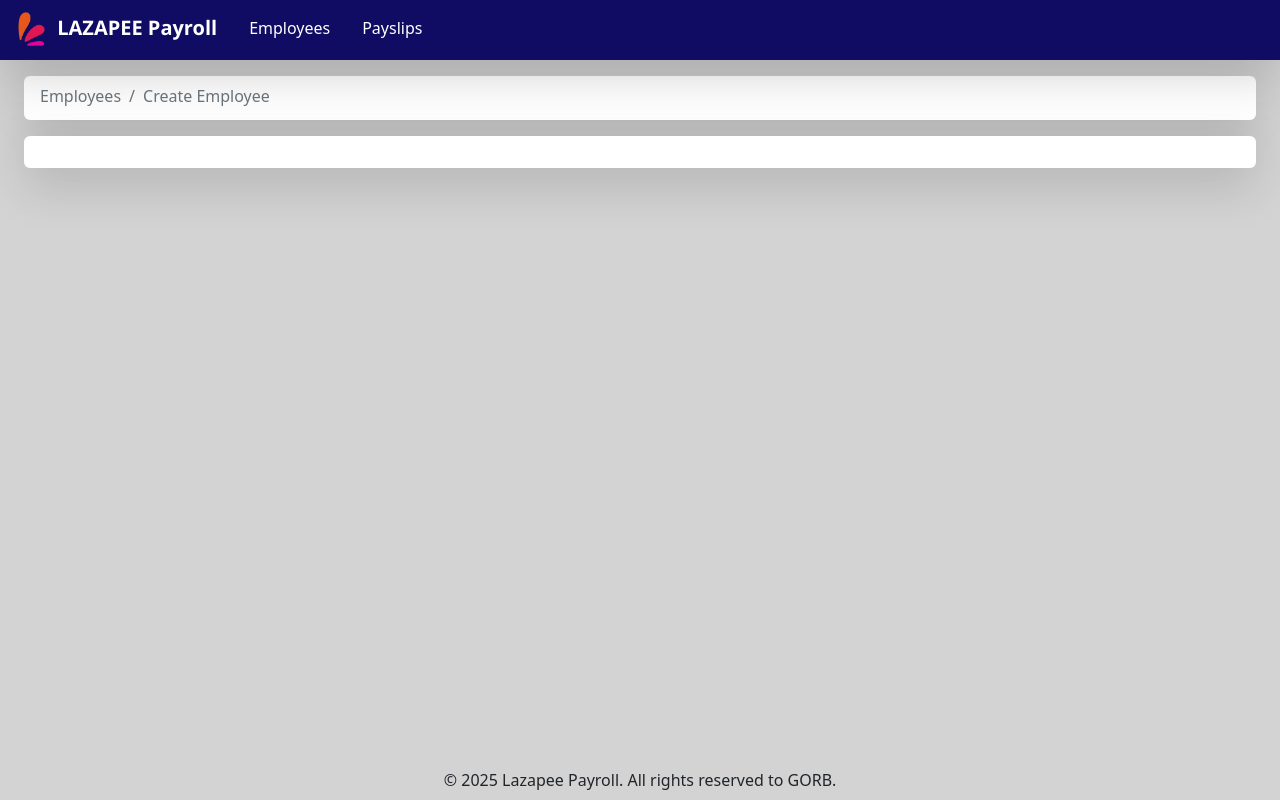
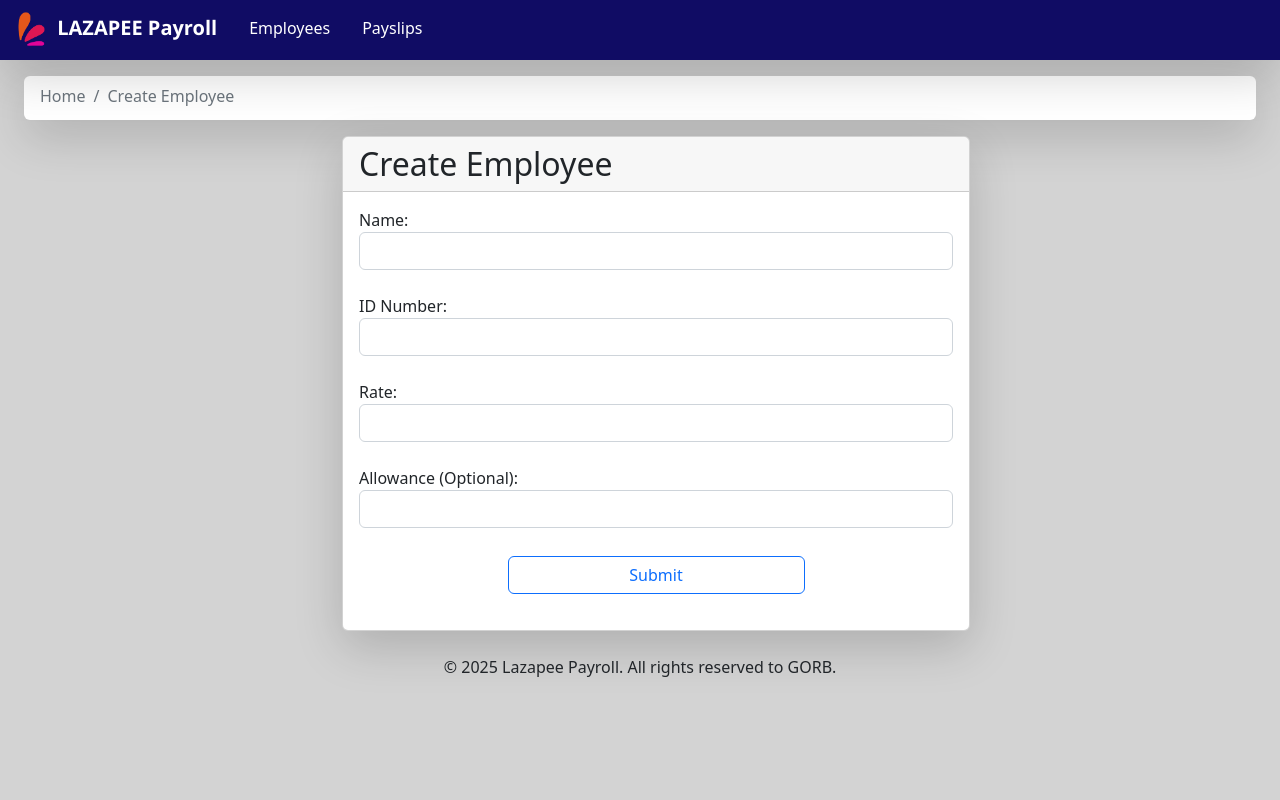
Before and after one commit to Pardigle/Gorb-FinalProject, a Django app: page /create_employee in a window 1280 px wide. Run offline with Django 5.2, Linux system fonts and the light colour scheme; some libraries are stand-ins or nearby versions.

Commit message:
Set-up create employee, update employee, delete employee

```diff
--- a/Lazapee/payroll_app/templates/payroll_app/base.html
+++ b/Lazapee/payroll_app/templates/payroll_app/base.html
@@ -3,6 +3,7 @@
 <html>
 
     <head>
+        <link rel="stylesheet" href="https://fonts.googleapis.com/css2?family=Material+Symbols+Outlined:opsz,wght,FILL,GRAD@20..48,100..700,0..1,-50..200&icon_names=search"/>
         <link rel="stylesheet" href="https://fonts.googleapis.com/css?family=Roboto:300,400,500,700|Material+Icons">
         <link rel="stylesheet" href="{% static '/bootstrap/css/bootstrap.min.css' %}">
         <link rel="stylesheet" href="{% static '/bootstrap/css/custom.css' %}">
@@ -22,30 +23,34 @@
                 <div>
                     <ul class="nav mb-1">
                         <li class="nav-item">
-                            <a class="nav-link text-white" href="{% url 'employees' %}">Employees</a>
+                            <a class="nav-link text-white" href="{% url 'employees' %}" style="font-weight: 200;">Employees</a>
                         </li>
                         <li class="nav-item">
-                            <a class="nav-link text-white" href="{% url 'payslips' %}">Payslips</a>
+                            <a class="nav-link text-white" href="{% url 'payslips' %}" style="font-weight: 200;">Payslips</a>
                         </li>
                     </ul>
                 </div>
             </div>
         </nav>
 
+        {% block alert %}
+        {% endblock %}
+
         <nav class="navbar bg-custom mx-4 p-2 px-3 shadow-lg rounded" style="background-color: white">
             {% block directory %}
             {% endblock %}
         </nav>
 
-        <nav class="navbar mt-3 mx-4 p-3 shadow-lg rounded" style="background-color: white">
-            {% block content %}
-            {% endblock %}
-        </nav>
+        {% block create %}
+        {% endblock %}
+
+        {% block content %}
+        {% endblock %}
 
     </body>
 
     <footer>
-        <nav class="navbar bg-custom fixed-bottom justify-content-center">
+        <nav class="navbar bg-custom justify-content-center">
             <div>&copy; 2025 Lazapee Payroll. All rights reserved to GORB.</div>
        </nav>
     </footer>
--- a/Lazapee/payroll_app/templates/payroll_app/create_employee.html
+++ b/Lazapee/payroll_app/templates/payroll_app/create_employee.html
@@ -4,7 +4,7 @@
     {% block directory %}
         <ol class="breadcrumb mb-1">
             <li class="breadcrumb-item">
-                <a href="{% url 'employees' %}" class="text-secondary text-decoration-none">Employees</a>
+                <a href="{% url 'employees' %}" class="text-secondary text-decoration-none">Home</a>
             </li>
             <li class="breadcrumb-item">
                 <a class="text-secondary text-decoration-none">Create Employee</a>
@@ -13,5 +13,27 @@
     {% endblock %}
 
     {% block content %}
+    <div class="container-fluid d-flex justify-content-center m-3 w-100">
+        <div class="card w-50 shadow-lg">
+            <h2 class="card-header">Create Employee</h2>
+            <div class="card-body">
+                <form class="form" method="POST"> {% csrf_token %}
+                    <div class="form-group">
+                        <label> Name: </label>
+                        <input class="form-control mb-4" type="text" name="name" required>
+                        <label> ID Number: </label>
+                        <input class="form-control mb-4" type="number" name="id_number" required>
+                        <label> Rate: </label>
+                        <input class="form-control mb-4" type="number" name="rate" required>
+                        <label> Allowance (Optional): </label>
+                        <input class="form-control mb-4" type="number" name="allowance">
+                        <div class="d-flex w-100 justify-content-center">
+                            <button class="btn btn-outline-primary my-1 w-50" type="submit" name="button" value="submit">Submit</button>
+                        </div>
+                    </div>
 
+                </form>
+            </div>
+        </div>
+    </div>
     {% endblock %}
--- a/Lazapee/payroll_app/urls.py
+++ b/Lazapee/payroll_app/urls.py
@@ -9,5 +9,6 @@ urlpatterns = [
     path('create_employee', views.create_employee,  name='create_employee'),
     path('update_employee/<int:pk>', views.update_employee,  name='update_employee'),
     path('payslips/<int:pk>', views.view_payslip,  name='view_payslip'),
+    path('delete_employee/<int:pk>', views.delete_employee, name='delete_employee')
 
 ]
--- a/Lazapee/payroll_app/views.py
+++ b/Lazapee/payroll_app/views.py
@@ -3,19 +3,74 @@ from .models import Employee, Payslip
 
 # Create your views here.
 def employees_page(request):
-    employees = Employee.objects.all()
-    return render(request, 'payroll_app/employees_page.html', {'employees':employees})
+    if (request.method=="POST"):
+        button = request.POST.get("button")
+
+        if button == "search":
+            creds = request.POST.get("Search")
+
+            if creds.isdigit() == True:
+                employees = Employee.objects.filter(id_number=creds)
+                return render(request, 'payroll_app/employees_page.html', {'employees':employees})
+            else:
+                employees = Employee.objects.filter(name__icontains=creds)
+                return render(request, 'payroll_app/employees_page.html', {'employees':employees})
+
+        elif button == "add_overtime":
+            id = request.POST.get("employee_id")
+            hours = request.POST.get("hours")
+            overtime = get_object_or_404(Employee, id_number=id).getOvertime() + (get_object_or_404(Employee, id_number=id).getRate()/160) * 1.5 * int(hours)
+            Employee.objects.filter(id_number=id).update(overtime_pay=overtime)
+
+            employees = Employee.objects.all()
+            return render(request, 'payroll_app/employees_page.html', {'employees':employees})
+
+    else:
+        employees = Employee.objects.all()
+        message = request.session.pop('message', None)
+        return render(request, 'payroll_app/employees_page.html', {'employees':employees, 'message':message})
 
 def payslips_page(request):
     payslips = Payslip.objects.all()
     return render(request, 'payroll_app/payslips_page.html', {'payslips':payslips})
 
 def create_employee(request):
+    if (request.method=="POST"):
+        button = request.POST.get("button")
+        name = request.POST.get("name")
+        rate = float(request.POST.get("rate"))
+        id_number = int(request.POST.get("id_number"))
+        allowance = request.POST.get("allowance")
+
+        if button == "submit":
+            if not allowance:
+                Employee.objects.create(name=name, rate=rate, id_number=id_number, allowance=0, overtime_pay=0)
+            else:
+                Employee.objects.create(name=name, rate=rate, id_number=id_number, allowance=allowance, overtime_pay=0)
+            request.session['message'] = "Employee created!"
+            return redirect('employees')
+
     return render(request, 'payroll_app/create_employee.html')
 
+def delete_employee(request, pk):
+    Employee.objects.filter(pk=pk).delete()
+    return redirect('employees')
+
 def update_employee(request, pk):
-    employee = get_object_or_404(Employee, pk=pk)
-    return render(request, 'payroll_app/update_employee.html', {'employee':employee})
+    if (request.method=="POST"):
+        button = request.POST.get("button")
+        name = request.POST.get("name")
+        rate = float(request.POST.get("rate"))
+        id_number = int(request.POST.get("id_number"))
+        allowance = request.POST.get("allowance")
+
+        if button == "submit":
+            Employee.objects.filter(pk=pk).update(name=name, rate=rate, id_number=id_number, allowance=allowance)
+            request.session['message'] = "Employee details updated!"
+            return redirect('employees')
+    else:
+        employee = get_object_or_404(Employee, pk=pk)
+        return render(request, 'payroll_app/update_employee.html', {'employee':employee})
 
 def view_payslip(request, pk):
     payslip = get_object_or_404(Payslip, pk=pk)
```
Also changed, not shown: Lazapee/payroll_app/templates/payroll_app/employees_page.html (+25 -11 lines), Lazapee/payroll_app/templates/payroll_app/update_employee.html (+23 -1 lines), Lazapee/db.sqlite3.
